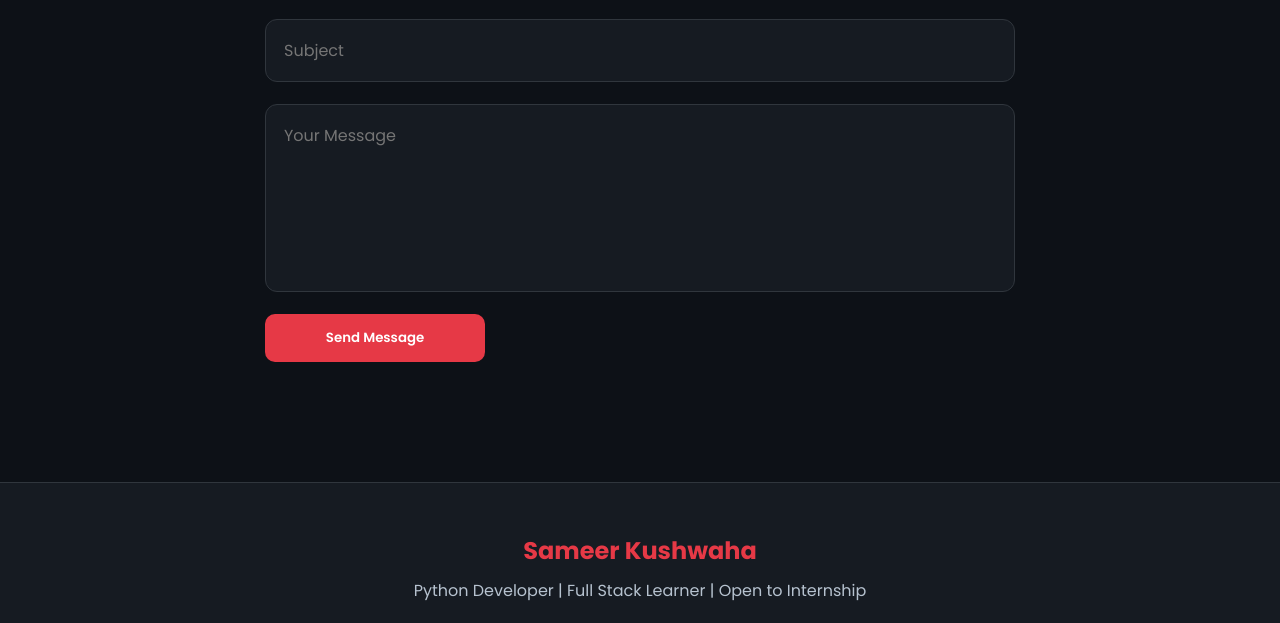
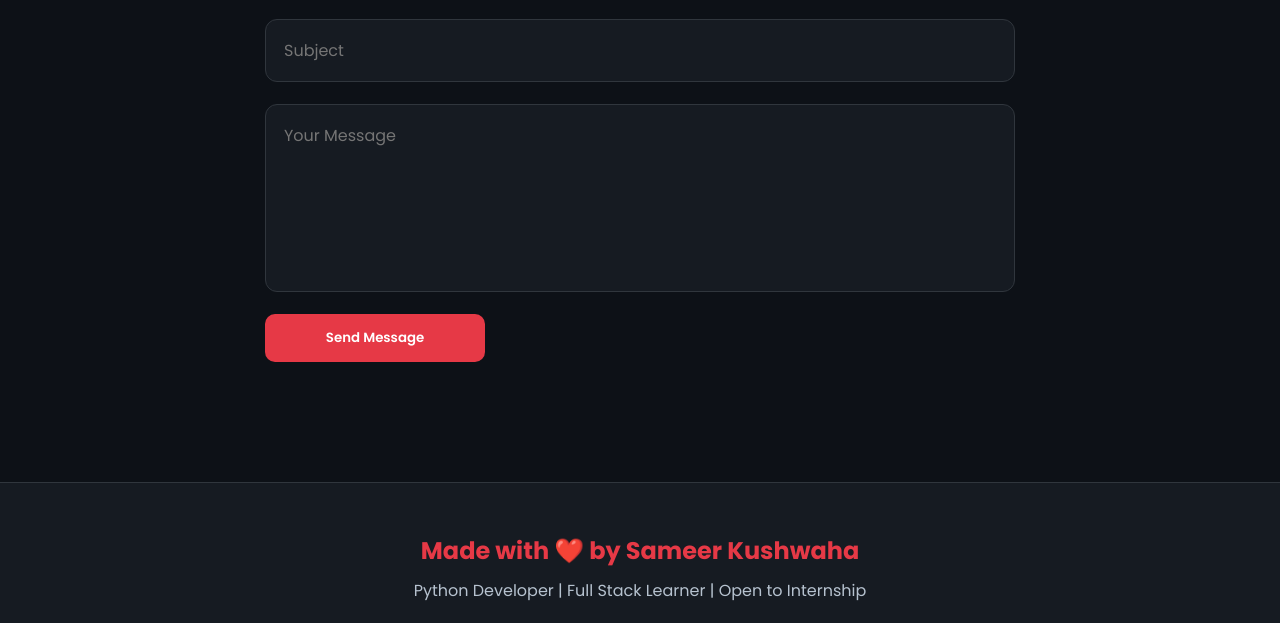
Before and after one commit to Smaurya1610/CodeAlpha_Portfolia, a plain HTML site: page index.html in a window 1280 px wide. Shown: the part 4468-5091 px from the top of the page. Drawn offline with nearby package versions, Linux system fonts and the light colour scheme.

Commit message:
updated footer

```diff
--- a/index.html
+++ b/index.html
@@ -452,7 +452,7 @@
 
     <footer>
 
-        <h2>Sameer Kushwaha</h2>
+        <h2>Made with ❤️ by Sameer Kushwaha</h2>
 
         <p>
 
```
